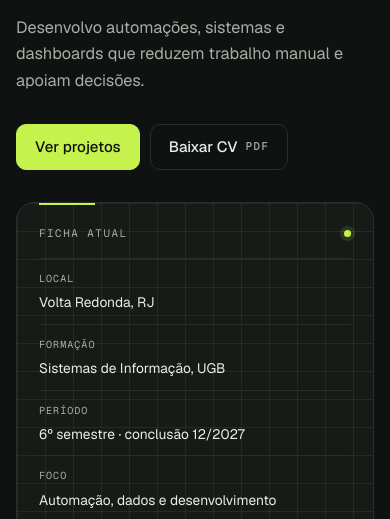
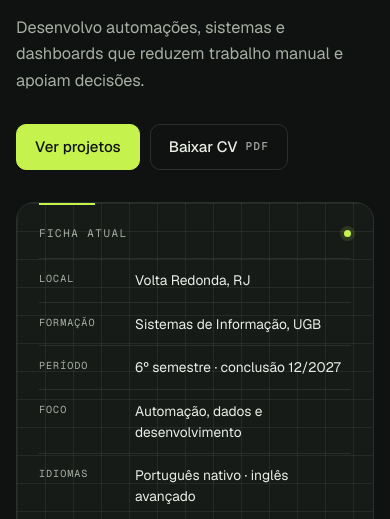
Before and after one commit to ohcarlos/portfolio, a plain HTML site: page index.html in a window 390 px wide. Shown: the part 282-801 px from the top of the page. Drawn offline with Linux system fonts and the light colour scheme.

Commit message:
Revert "Mantem rotulos e valores da ficha em uma linha"
This reverts commit e0f4b93f5eb30ebf9592fb62cb002a7e86c28ca2.

```diff
--- a/assets/css/style.css
+++ b/assets/css/style.css
@@ -492,7 +492,7 @@ button {
 @supports (grid-template-columns: subgrid) {
   .id-card dl {
     display: grid;
-    grid-template-columns: max-content minmax(0, 1fr);
+    grid-template-columns: minmax(84px, max-content) minmax(0, 1fr);
     column-gap: 12px;
   }
 
@@ -501,8 +501,7 @@ button {
     grid-template-columns: subgrid;
   }
 
-  .id-card dt,
-  .id-card dd {
+  .id-card dt {
     white-space: nowrap;
   }
 }
@@ -1597,8 +1596,7 @@ body.dialog-open {
   }
 
   .contact-list li,
-  .case-facts > div,
-  .id-card dl > div {
+  .case-facts > div {
     grid-template-columns: minmax(0, 1fr);
     gap: 4px;
   }
@@ -1613,9 +1611,3 @@ body.dialog-open {
     right: 10px;
   }
 }
-
-@media (max-width: 359px) {
-  .id-card dd {
-    font-size: 0.8rem;
-  }
-}
```
